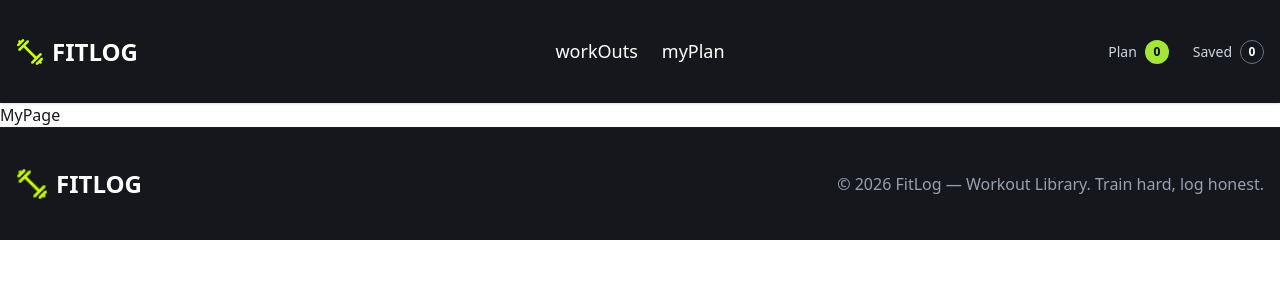
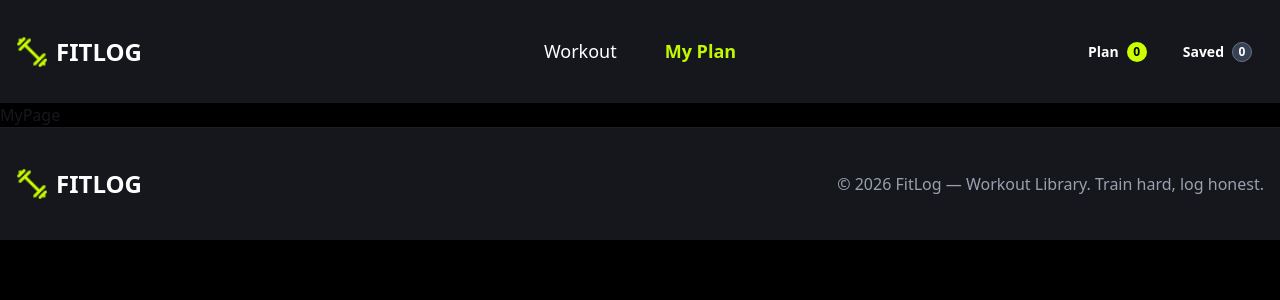
Before and after one commit to koli0067/fit_logo_app, a Next.js app: page /myPlan in a window 1280 px wide. Shown: the top 300 px of the page. Built offline with nearby package versions, Linux system fonts and the light colour scheme.

Commit message:
library page grid and FitCard component setup

```diff
--- a/next.config.mjs
+++ b/next.config.mjs
@@ -2,6 +2,14 @@
 const nextConfig = {
   /* config options here */
   reactCompiler: true,
+  images: {
+    remotePatterns: [
+      {
+        protocol: 'https',
+        hostname: 'img.magnific.com',
+      },
+    ],
+  },
 };
 
 export default nextConfig;
--- a/src/app/layout.js
+++ b/src/app/layout.js
@@ -25,7 +25,8 @@ export default function RootLayout({ children }) {
       lang="en"
       className={`${geistSans.variable} ${geistMono.variable} h-full antialiased`}
     >
-      <body className="min-h-full flex flex-col">
+      <body className="min-h-full flex flex-col bg-black">
+
 
         <Navbar></Navbar>
 
--- a/src/app/page.js
+++ b/src/app/page.js
@@ -1,11 +1,13 @@
 
 import React from 'react'
 import Banner from '../components/homepage/Banner.tsx'
+import LibraryImg from '../components/homepage/LibraryImg.tsx'
 
 const page = () => {
   return (
     <div>
      <Banner></Banner>
+     <LibraryImg></LibraryImg>
     </div>
   )
 }
--- a/src/app/workOuts/page.tsx
+++ b/src/app/workOuts/page.tsx
@@ -1,8 +1,18 @@
+import LibraryImg from '../../components/homepage/LibraryImg';
+import Banner from '../../components/homepage/Banner';
 import React from 'react'
 
 const AppsPage = () => {
+
+
   return (
-    <div>page</div>
+    <div className='container mx-auto my-[80px]'>
+
+      <Banner></Banner>
+      <LibraryImg></LibraryImg>
+
+    </div>
+
   )
 }
 
--- a/src/components/homepage/Banner.tsx
+++ b/src/components/homepage/Banner.tsx
@@ -4,7 +4,7 @@ import bannerImage from '../../assets/banner.png'
 
 const Banner = () => {
   return (
-    <div className='container mx-auto px-4 my-8 sm:my-12'>
+    <div className='container mx-auto my-8 sm:my-12'>
       <div className='bg-[#15171e] rounded-2xl p-8 sm:p-12 lg:p-16 flex flex-col lg:flex-row items-center justify-between gap-10'>
 
 
--- /dev/null
+++ b/src/components/homepage/LibraryImg.tsx
@@ -0,0 +1,44 @@
+
+import { IWorkout } from '../../type/workout'
+import React from 'react'
+import FitCard from '../shared/FitCard';
+
+
+const GetLibraryData = async () => {
+
+    const res = await fetch('https://api.abcz.workers.dev/api/fitlog');
+    const data = await res.json();
+    return data;
+
+}
+
+const LibraryImg = async() => {
+
+  const data = await GetLibraryData();
+
+  return (
+    <div className='container mx-auto'>
+        <div>
+            <h2 className='text-white font-bold text-4xl my-4'>THE LIBRARY</h2>
+            <p className='text-[18px] text-white '>Twelve lifts covering every major muscle group.</p>
+        </div>
+
+
+            {data.length > 0 ? (
+        <div className='container mx-auto grid grid-cols-1 sm:grid-cols-2 lg:grid-cols-3 gap-7 my-14'>
+          {data.map((item: IWorkout) => (
+            <FitCard key={item.id} item={item} />
+          ))}
+        </div>
+            ) : (
+                <div className='text-center py-12 text-gray-400'>
+                No workouts found.
+                </div>
+            )}
+            </div>
+
+  )
+
+}
+
+export default LibraryImg
--- /dev/null
+++ b/src/components/shared/FitCard.tsx
@@ -0,0 +1,96 @@
+import { IWorkout } from '@/type/workout'
+import React from 'react'
+import Image from 'next/image'
+
+interface IworkProps {
+  item: IWorkout
+}
+
+const FitCard = ({ item }: IworkProps) => {
+  const {
+    id,
+    name,
+    image,
+    muscleGroups,
+    equipment,
+    difficulty,
+    duration,
+    caloriesBurned,
+    sets,
+    reps,
+    rating,
+    description,
+    instructions
+  } = item
+
+  return (
+    <div className="bg-[#15171d] border border-gray-800/60 rounded-2xl overflow-hidden hover:border-gray-700 transition-all flex flex-col justify-between h-full shadow-lg">
+      <div>
+        {/* Top Image Section */}
+        <div className="relative w-full h-52 sm:h-56 overflow-hidden">
+          <Image
+            src={image}
+            alt={name || 'Workout image'}
+            fill
+            sizes="(max-width: 768px) 100vw, (max-width: 1200px) 50vw, 33vw"
+            className="object-cover hover:scale-105 transition-transform duration-300"
+          />
+        </div>
+
+        {/* Content Section */}
+        <div className="p-5">
+          {/* Muscle Group Badges */}
+          <div className="flex flex-wrap gap-2 mb-3">
+            {muscleGroups?.map((group, index) => (
+              <span
+                key={index}
+                className="bg-[#c2f800] text-black text-[11px] font-bold px-3 py-1 rounded-full uppercase tracking-wider"
+              >
+                {group}
+              </span>
+            ))}
+          </div>
+
+          {/* Title */}
+          <h3 className="text-white font-black text-xl tracking-tight uppercase mb-1">
+            {name}
+          </h3>
+
+          {/* Equipment Subtitle */}
+          <p className="text-gray-400 text-sm font-medium mb-6">
+            {equipment}
+          </p>
+        </div>
+      </div>
+
+      {/* Footer Info (Duration, Calories, Rating) */}
+      <div className="px-5 pb-5 pt-3 border-t border-gray-800/60 flex items-center gap-4 text-gray-400 text-xs sm:text-sm font-medium">
+        {/* Duration */}
+        <div className="flex items-center gap-1.5">
+          <svg className="w-4 h-4 text-gray-400" fill="none" stroke="currentColor" viewBox="0 0 24 24">
+            <path strokeLinecap="round" strokeLinejoin="round" strokeWidth="2" d="M12 8v4l3 3m6-3a9 9 0 11-18 0 9 9 0 0118 0z" />
+          </svg>
+          <span>{duration} min</span>
+        </div>
+
+        {/* Calories */}
+        <div className="flex items-center gap-1.5">
+          <svg className="w-4 h-4 text-gray-400" fill="none" stroke="currentColor" viewBox="0 0 24 24">
+            <path strokeLinecap="round" strokeLinejoin="round" strokeWidth="2" d="M17.657 18.657A8 8 0 016.343 7.343S7 9 9 10c0-2 .5-5 2.986-7C14 5 16.09 5.777 17.656 7.343A7.975 7.975 0 0120 13a7.975 7.975 0 01-2.343 5.657z" />
+          </svg>
+          <span>{caloriesBurned} kcal</span>
+        </div>
+
+        {/* Rating */}
+        <div className="flex items-center gap-1.5">
+          <svg className="w-4 h-4 text-gray-400" fill="none" stroke="currentColor" viewBox="0 0 24 24">
+            <path strokeLinecap="round" strokeLinejoin="round" strokeWidth="2" d="M11.049 2.927c.3-.921 1.603-.921 1.902 0l1.519 4.674a1 1 0 00.95.69h4.915c.969 0 1.371 1.24.588 1.81l-3.976 2.888a1 1 0 00-.363 1.118l1.518 4.674c.3.922-.755 1.688-1.538 1.118l-3.976-2.888a1 1 0 00-1.176 0l-3.976 2.888c-.783.57-1.838-.197-1.538-1.118l1.518-4.674a1 1 0 00-.363-1.118l-3.976-2.888c-.784-.57-.38-1.81.588-1.81h4.914a1 1 0 00.951-.69l1.519-4.674z" />
+          </svg>
+          <span>{rating}</span>
+        </div>
+      </div>
+    </div>
+  )
+}
+
+export default FitCard;
--- a/src/components/shared/Footer.tsx
+++ b/src/components/shared/Footer.tsx
@@ -7,13 +7,13 @@ const Footer = () => {
     <footer className='bg-[#15171d] px-4 border-t border-gray-800/40'>
       <div className='container mx-auto flex flex-col md:flex-row justify-between items-center gap-4 py-8 md:py-10 text-center md:text-left'>
 
-        {/* Logo Section */}
+
         <div className="flex items-center gap-2 text-2xl font-semibold text-white">
           <Image src={logo} alt="FitLog Logo" className="w-auto h-7 md:h-8" />
           <span>FITLOG</span>
         </div>
 
-        {/* Copyright Section */}
+
         <div>
           <p className='text-gray-400 text-sm md:text-base'>
             © 2026 FitLog — Workout Library. Train hard, log honest.
--- a/src/components/shared/Navbar.tsx
+++ b/src/components/shared/Navbar.tsx
@@ -1,11 +1,13 @@
 import Link from "next/link";
 import Image from "next/image";
 import logo from "../../assets/logo.png";
+import NavLink from "./Navlink";
+
 
 const Navbar = () => {
   const navLinks = [
-    { name: "workOuts", href: "/workOuts" },
-    { name: "myPlan", href: "/myPlan" },
+    { name: "Workout", href: "/workOuts" },
+    { name: "My Plan", href: "/myPlan" },
   ];
 
   const planCount = 0;
@@ -14,6 +16,7 @@ const Navbar = () => {
   return (
     <nav className="bg-[#15171d] py-4 shadow-sm">
       <div className="navbar container mx-auto px-4">
+
         <div className="navbar-start">
           <div className="dropdown">
             <div
@@ -39,55 +42,47 @@ const Navbar = () => {
             </div>
             <ul
               tabIndex={-1}
-              className="menu menu-sm dropdown-content bg-base-100 rounded-box z-[1] mt-3 w-52 p-2 shadow"
+              className="menu menu-sm dropdown-content z-[1] mt-3 w-52 rounded-box border border-gray-800 bg-[#15171d] p-2 text-white shadow"
             >
               {navLinks.map((link) => (
                 <li key={link.href}>
-                  <Link
-                    href={link.href}
-                    className="text-white focus:!text-[#c2f800] active:!text-[#c2f800]"
-                  >
-                    {link.name}
-                  </Link>
+                  <NavLink href={link.href}>{link.name}</NavLink>
                 </li>
               ))}
             </ul>
           </div>
 
-          <div className="flex items-center gap-2 text-2xl font-semibold text-white">
-            <Image src={logo} alt="Company Logo" />
+          <Link href="/" className="flex items-center gap-2 text-2xl font-semibold text-white">
+            <Image src={logo} alt="Fitlog Logo" width={32} height={32} />
             FITLOG
-          </div>
+          </Link>
         </div>
 
-        {/* Desktop Menu */}
+
         <div className="navbar-center hidden lg:flex">
-          <ul className="menu menu-horizontal px-1 text-[18px] font-medium text-white">
-
+          <ul className="menu menu-horizontal gap-6 px-1 text-[18px] font-medium">
             {navLinks.map((link) => (
               <li key={link.href}>
-                <Link
-                  href={link.href}
-                  className="text-white focus:!text-[#c2f800] active:!text-[#c2f800]"
-                >
-                  {link.name}
-                </Link>
+                <NavLink href={link.href}>{link.name}</NavLink>
               </li>
             ))}
           </ul>
         </div>
 
-        <div className="navbar-end gap-6">
-          <div className="flex items-center gap-2">
-            <span className="text-sm font-medium text-gray-300">Plan</span>
-            <span className="flex h-6 w-6 items-center justify-center rounded-full bg-[#a3e635] text-xs font-bold text-black">
+
+        <div className="navbar-end gap-3">
+
+          <div className="flex items-center gap-2 rounded-full  px-3 py-1 text-sm font-semibold text-white">
+            <span>Plan</span>
+            <span className="flex h-5 w-5 items-center justify-center bg-[#ccff00] rounded-full text-xs text-black">
               {planCount}
             </span>
           </div>
 
-          <div className="flex items-center gap-2">
-            <span className="text-sm font-medium text-gray-300">Saved</span>
-            <span className="flex h-6 w-6 items-center justify-center rounded-full border border-gray-500 text-xs font-bold text-white">
+
+          <div className="flex items-center gap-2 px-3 py-1 text-sm font-semibold text-white">
+            <span>Saved</span>
+            <span className="flex h-5 w-5 items-center justify-center border-gray-500 bg-gray-700 border rounded-full  text-xs">
               {savedCount}
             </span>
           </div>
--- /dev/null
+++ b/src/components/shared/Navlink.tsx
@@ -0,0 +1,29 @@
+"use client";
+
+import Link from "next/link";
+import { usePathname } from "next/navigation";
+
+interface NavLinkProps {
+  href: string;
+  children: React.ReactNode;
+}
+
+const Navlink = ({ href, children }: NavLinkProps) => {
+  const pathname = usePathname();
+  const isActive = pathname === href;
+
+  return (
+    <Link
+      href={href}
+      className={`transition-colors hover:text-[#c2f800] ${
+        isActive
+          ? "font-semibold text-[#c2f800]"
+          : "text-white"
+      }`}
+    >
+      {children}
+    </Link>
+  );
+};
+
+export default Navlink;
--- /dev/null
+++ b/src/type/workout.ts
@@ -0,0 +1,18 @@
+export type DifficultyLevel = "Beginner" | "Intermediate" | "Advanced";
+
+
+export interface IWorkout {
+  id: number;
+  name: string;
+  image: string;
+  muscleGroups: string[];
+  equipment: string;
+  difficulty: DifficultyLevel;
+  duration: number; // minutes
+  caloriesBurned: number;
+  sets: number;
+  reps: string;
+  rating: number;
+  description: string;
+  instructions: string[];
+}
```
Also changed, not shown: src/lid/amni_ata.ts (added, +14 -0 lines).
